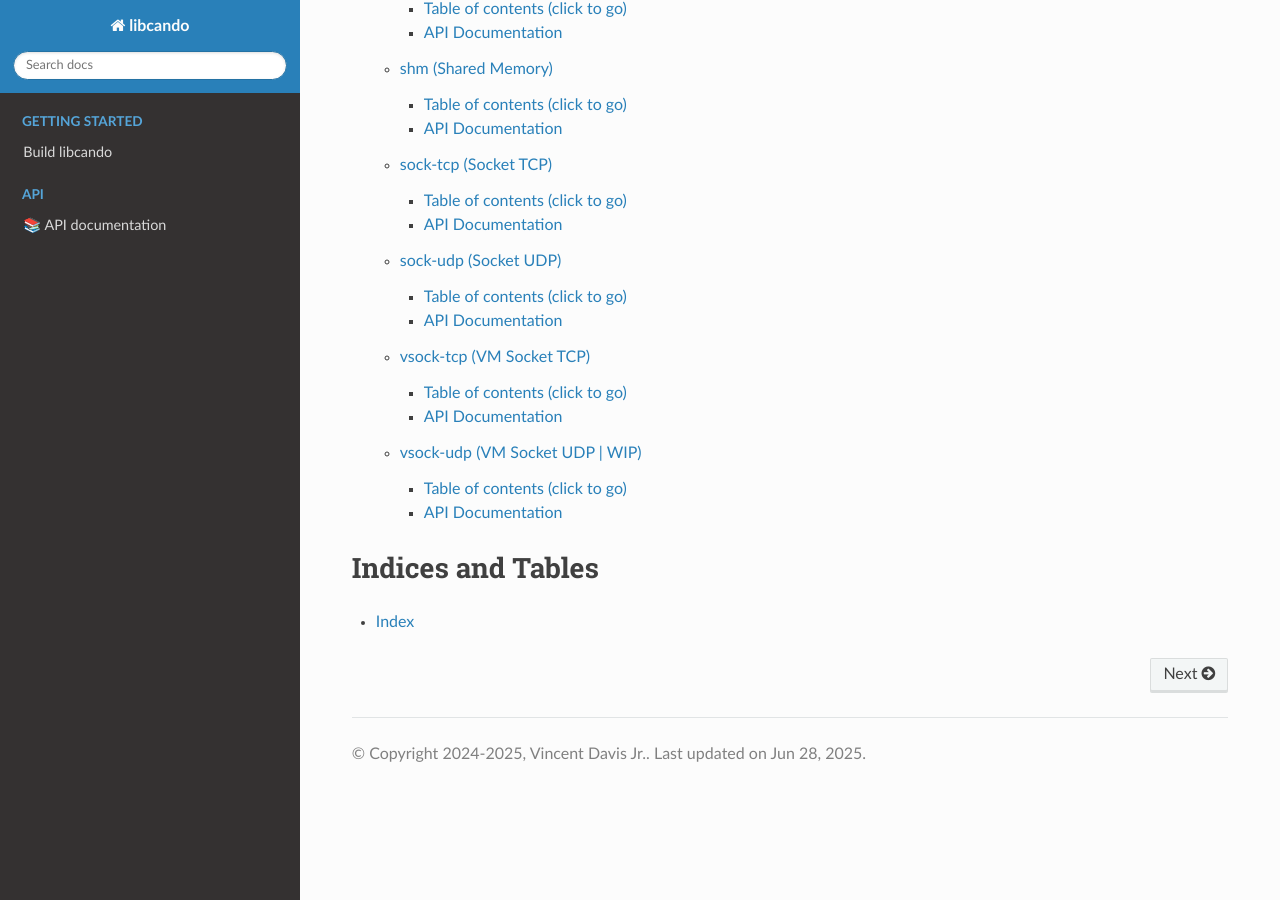
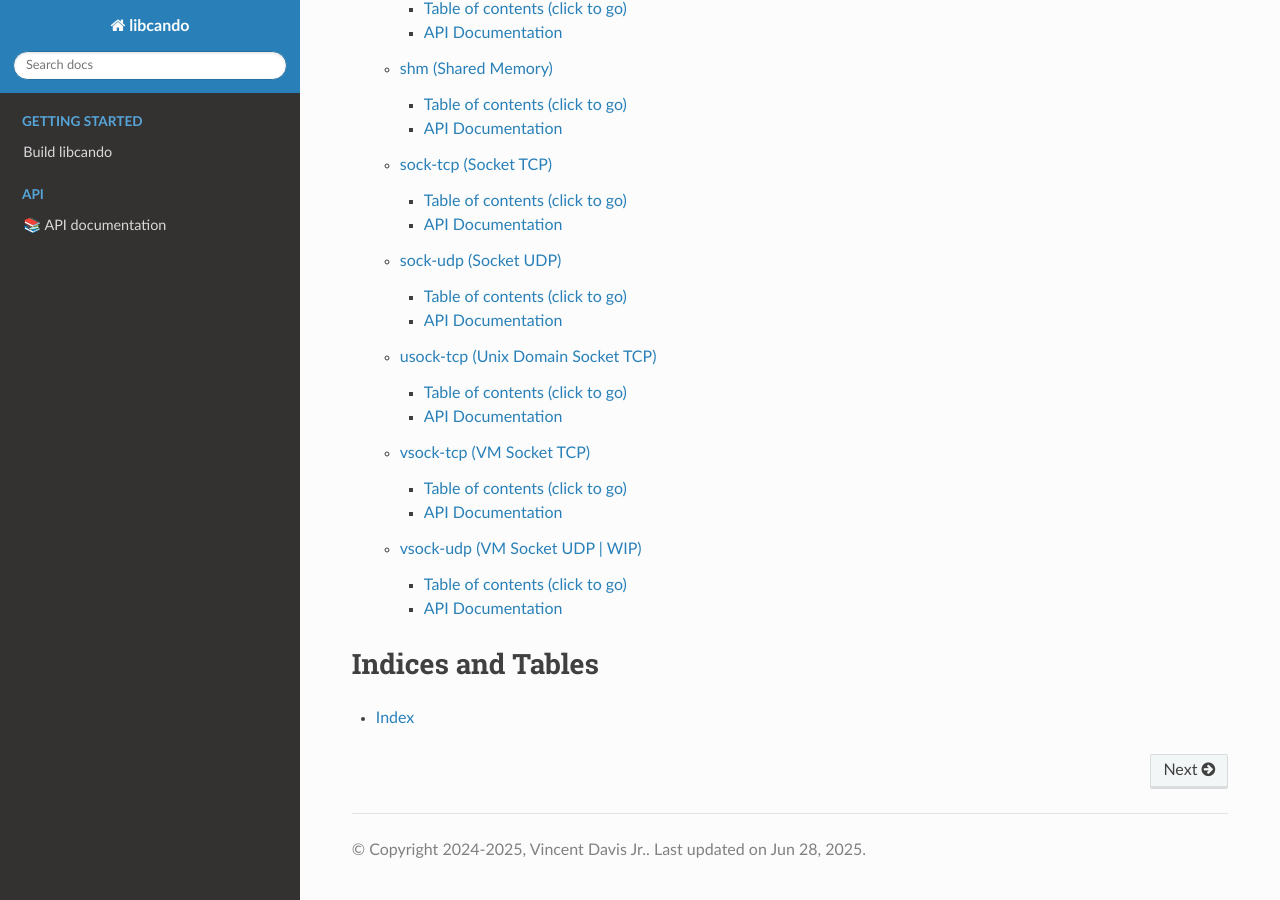
Before and after one commit to under-view/libcando, a Sphinx documentation site: the page built from docs/index.rst, in a window 1280 px wide and 900 px high, scrolled down 655 px. Built offline with Sphinx 7.4.7 and the Read the Docs theme 3.1.0, drawn with Linux system fonts in a browser that asks for light colours; formulas are drawn with MathJax 3; some of the changed lines change nothing that is shown.

Commit message:
docs: add new interface usock-tcp
Signed-off-by: Vincent Davis Jr <vince@underview.tech>

```diff
--- a/docs/api.rst
+++ b/docs/api.rst
@@ -11,5 +11,6 @@
 	shm
 	sock-tcp
 	sock-udp
+	usock-tcp
 	vsock-tcp
 	vsock-udp
--- a/docs/build.rst
+++ b/docs/build.rst
@@ -54,6 +54,7 @@ All options/features are disabled by default.
 	shm=enabled          # Default [disabled]
 	sock-tcp=enabled     # Default [disabled]
 	sock-udp=enabled     # Default [disabled]
+	usock-tcp=enabled    # Default [disabled]
 	vsock-tcp=enabled    # Default [disabled]
 	vsock-udp=enabled    # Default [disabled]
 
@@ -76,6 +77,7 @@ Build/Install (Normal)
 		-Dshm="enabled" \
 		-Dsock-tcp="enabled" \
 		-Dsock-udp="enabled" \
+		-Dusock-tcp="enabled" \
 		-Dvsock-tcp="enabled" \
 		-Dvsock-udp="enabled" \
 		build
@@ -107,6 +109,7 @@ Build/Install (SDK)
 		-Dshm="enabled" \
 		-Dsock-tcp="enabled" \
 		-Dsock-udp="enabled" \
+		-Dusock-tcp="enabled" \
 		-Dvsock-tcp="enabled" \
 		-Dvsock-udp="enabled" \
 		build
--- /dev/null
+++ b/docs/usock-tcp.rst
@@ -0,0 +1,405 @@
+.. default-domain:: C
+
+usock-tcp (Unix Domain Socket TCP)
+==================================
+
+Header: cando/usock-tcp.h
+
+Table of contents (click to go)
+~~~~~~~~~~~~~~~~~~~~~~~~~~~~~~~
+
+======
+Macros
+======
+
+=====
+Enums
+=====
+
+======
+Unions
+======
+
+=======
+Structs
+=======
+
+1. :c:struct:`cando_usock_tcp`
+#. :c:struct:`cando_usock_tcp_server_create_info`
+#. :c:struct:`cando_usock_tcp_client_create_info`
+
+=========
+Functions
+=========
+
+1. :c:func:`cando_usock_tcp_server_create`
+#. :c:func:`cando_usock_tcp_server_accept`
+#. :c:func:`cando_usock_tcp_client_create`
+#. :c:func:`cando_usock_tcp_client_connect`
+#. :c:func:`cando_usock_tcp_client_send_data`
+#. :c:func:`cando_usock_tcp_get_fd`
+#. :c:func:`cando_usock_tcp_get_unix_path`
+#. :c:func:`cando_usock_tcp_destroy`
+#. :c:func:`cando_usock_tcp_get_sizeof`
+#. :c:func:`cando_usock_tcp_recv_data`
+#. :c:func:`cando_usock_tcp_send_data`
+
+API Documentation
+~~~~~~~~~~~~~~~~~
+
+=========================
+cando_usock_tcp (private)
+=========================
+
+| Structure defining Cando Unix Domain Socket TCP interface implementation.
+
+.. c:struct:: cando_usock_tcp
+
+	.. c:member::
+		struct cando_log_error_struct err;
+		bool                          free;
+		int                           fd;
+		struct sockaddr_un            addr;
+
+	:c:member:`err`
+		| Stores information about the error that occured
+		| for the given instance and may later be retrieved
+		| by caller.
+
+	:c:member:`free`
+		| If structure allocated with `calloc(3)`_ member will be
+		| set to true so that, we know to call `free(3)`_ when
+		| destroying the instance.
+
+	:c:member:`fd`
+		| File descriptor to the open TCP unix domain socket.
+
+	:c:member:`addr`
+		| Stores byte information about the TCP unix domain socket
+		| context. Is used for client `connect(2)`_ and server `accept(2)`_.
+
+=========================================================================================================================================
+
+==================================
+cando_usock_tcp_server_create_info
+==================================
+
+| Structure passed to :c:func:`cando_usock_tcp_server_create`
+| used to define how to create the server.
+
+.. c:struct:: cando_usock_tcp_server_create_info
+
+	.. c:member::
+		const char *unix_path;
+		int        connections;
+
+	:c:member:`unix_path`
+		| Absolute path to unix domain socket.
+
+	:c:member:`connections`
+		| Amount of connections that may be queued
+		| at a given moment.
+
+=============================
+cando_usock_tcp_server_create
+=============================
+
+.. c:function:: struct cando_usock_tcp *cando_usock_tcp_server_create(struct cando_usock_tcp *usock, const void *usock_info);
+
+| Creates a socket that may be utilized for server socket operations.
+
+	.. list-table::
+		:header-rows: 1
+
+		* - Param
+	          - Decription
+		* - usock
+		  - | May be ``NULL`` or a pointer to a ``struct`` :c:struct:`cando_usock_tcp`.
+		    | If ``NULL`` memory will be allocated and return to
+		    | caller. If not ``NULL`` address passed will be used
+		    | to store the newly created ``struct`` :c:struct:`cando_usock_tcp`
+		    | instance.
+		* - usock_info
+		  - | Implementation uses a pointer to a
+		    | ``struct`` :c:struct:`cando_usock_tcp_server_create_info`.
+		    | no other implementation may be passed to
+		    | this parameter.
+
+	Returns:
+		| **on success:** Pointer to a ``struct`` :c:struct:`cando_usock_tcp`
+		| **on failure:** ``NULL``
+
+=========================================================================================================================================
+
+=============================
+cando_usock_tcp_server_accept
+=============================
+
+.. c:function:: int cando_usock_tcp_server_accept(struct cando_usock_tcp *usock, struct sockaddr_un *addr);
+
+| Accepts client connections returns file descriptor
+| to the connected client.
+
+	.. list-table::
+		:header-rows: 1
+
+		* - Param
+	          - Decription
+		* - usock
+		  - | Must pass a pointer to a ``struct`` :c:struct:`cando_usock_tcp`.
+		* - addr
+		  - | May be ``NULL`` or a pointer to a ``struct`` `sockaddr_un`_
+		    | If not NULL ``addr`` is filled in via `accept(2)`_ call.
+
+	Returns:
+		| **on success:** File descriptor to accepted client
+		| **on failure:** ``NULL``
+
+=========================================================================================================================================
+
+==================================
+cando_usock_tcp_client_create_info
+==================================
+
+| Structure passed to :c:func:`cando_usock_tcp_client_create`
+| used to define how to create the client.
+
+.. c:struct:: cando_usock_tcp_client_create_info
+
+	.. c:member::
+		const char    *unix_path;
+
+	:c:member:`unix_path`
+		| Absolute path to unix domain socket.
+
+=============================
+cando_usock_tcp_client_create
+=============================
+
+.. c:function:: struct cando_usock_tcp *cando_usock_tcp_client_create(struct cando_usock_tcp *usock, const void *usock_info);
+
+| Creates a socket that may be utilized for client socket operations.
+
+	.. list-table::
+		:header-rows: 1
+
+		* - Param
+	          - Decription
+		* - usock
+		  - | May be ``NULL`` or a pointer to a ``struct`` :c:struct:`cando_usock_tcp`.
+		    | If ``NULL`` memory will be allocated and return to
+		    | caller. If not ``NULL`` address passed will be used
+		    | to store the newly created ``struct`` :c:struct:`cando_usock_tcp`
+		    | instance.
+		* - usock_info
+		  - | Implementation uses a pointer to a
+		    | ``struct`` :c:struct:`cando_usock_tcp_client_create_info`.
+		    | no other implementation may be passed to
+		    | this parameter.
+
+	Returns:
+		| **on success:** Pointer to a ``struct`` :c:struct:`cando_usock_tcp`
+		| **on failure:** ``NULL``
+
+=========================================================================================================================================
+
+==============================
+cando_usock_tcp_client_connect
+==============================
+
+.. c:function:: int cando_usock_tcp_client_connect(struct cando_usock_tcp *usock);
+
+| Connects client socket to address provided via
+| call to :c:func:`cando_usock_tcp_client_create`.
+
+	.. list-table::
+		:header-rows: 1
+
+		* - Param
+	          - Decription
+		* - usock
+		  - | Must pass a pointer to a ``struct`` :c:struct:`cando_usock_tcp`.
+
+	Returns:
+		| **on success:** 0
+		| **on failure:** -1
+
+=========================================================================================================================================
+
+================================
+cando_usock_tcp_client_send_data
+================================
+
+.. c:function:: ssize_t cando_usock_tcp_client_send_data(struct cando_usock_tcp *usock, const void *data, const size_t size, const void *usock_info);
+
+| Send data to client socket address provided via
+| call to :c:func:`cando_usock_tcp_client_create`.
+
+	.. list-table::
+		:header-rows: 1
+
+		* - Param
+	          - Decription
+		* - usock
+		  - | Must pass a pointer to a ``struct`` :c:struct:`cando_usock_tcp`.
+		* - data
+		  - | Pointer to data to send through socket.
+		* - size
+		  - | Size of data to send through socket.
+		* - usock_info
+		  - | Reserved for future usage. For now used
+		    | to set the flag argument of `send(2)`_.
+
+	Returns:
+		| **on success:** Amount of bytes sent
+		| **on failure:** # < 0
+
+=========================================================================================================================================
+
+======================
+cando_usock_tcp_get_fd
+======================
+
+.. c:function:: int cando_usock_tcp_get_fd(struct cando_usock_tcp *usock);
+
+| Acquire socket file descriptor associated with
+| ``struct`` :c:struct:`cando_usock_tcp` instance.
+
+	.. list-table::
+		:header-rows: 1
+
+		* - Param
+	          - Decription
+		* - usock
+		  - | Must pass a pointer to a ``struct`` :c:struct:`cando_usock_tcp`.
+
+	Returns:
+		| **on success:** TCP unix domain socket file descriptor
+		| **on failure:** -1
+
+=========================================================================================================================================
+
+=============================
+cando_usock_tcp_get_unix_path
+=============================
+
+.. c:function:: unsigned int cando_usock_tcp_get_unix_path(struct cando_usock_tcp *usock);
+
+| Acquire textual path to unix domain socket file in string
+| format associated with ``struct`` :c:struct:`cando_usock_tcp` instance.
+
+	.. list-table::
+		:header-rows: 1
+
+		* - Param
+	          - Decription
+		* - usock
+		  - | Must pass a pointer to a ``struct`` :c:struct:`cando_usock_tcp`.
+
+	Returns:
+		| **on success:** Textual path to unix domain socket
+		| **on failure:** ``NULL``
+
+=========================================================================================================================================
+
+=======================
+cando_usock_tcp_destroy
+=======================
+
+.. c:function:: void cando_usock_tcp_destroy(struct cando_usock_tcp *usock);
+
+| Frees any allocated memory and closes FD's (if open) created after
+| :c:func:`cando_usock_tcp_server_create` or :c:func:`cando_usock_tcp_client_create` call.
+
+	.. list-table::
+		:header-rows: 1
+
+		* - Param
+	          - Decription
+		* - usock
+		  - | Pointer to a valid ``struct`` :c:struct:`cando_usock_tcp`.
+
+=========================================================================================================================================
+
+==========================
+cando_usock_tcp_get_sizeof
+==========================
+
+.. c:function:: int cando_usock_tcp_get_sizeof(void);
+
+| Returns size of the internal structure. So,
+| if caller decides to allocate memory outside
+| of API interface they know the exact amount
+| of bytes.
+
+	Returns:
+		| **on success:** sizeof(``struct`` :c:struct:`cando_usock_tcp`)
+		| **on failure:** sizeof(``struct`` :c:struct:`cando_usock_tcp`)
+
+=========================================================================================================================================
+
+=========================
+cando_usock_tcp_recv_data
+=========================
+
+.. c:function:: ssize_t cando_usock_tcp_recv_data(const int sock_fd, void *data, const size_t size, const void *usock_info);
+
+| Receive data from socket file descriptor.
+
+	.. list-table::
+		:header-rows: 1
+
+		* - Param
+	          - Decription
+		* - sock_fd
+		  - Socket file descriptor to receive data from.
+		* - data
+		  - | Pointer to data to store data received from a socket.
+		* - size
+		  - | Size of data to receive from a socket.
+		* - usock_info
+		  - | Reserved for future usage. For now used
+		    | to set the flag argument of `recv(2)`_.
+
+	Returns:
+		| **on success:** Amount of bytes received
+		| **on failure:** # < 0
+
+=========================================================================================================================================
+
+=========================
+cando_usock_tcp_send_data
+=========================
+
+.. c:function:: ssize_t cando_usock_tcp_send_data(const int sock_fd, const void *data, const size_t size, const void *usock_info);
+
+| Send data to socket file descriptor.
+
+	.. list-table::
+		:header-rows: 1
+
+		* - Param
+	          - Decription
+		* - sock_fd
+		  - | Socket file descriptor to send data to.
+		* - data
+		  - | Pointer to data to send through socket.
+		* - size
+		  - | Size of data to send through socket.
+		* - usock_info
+		  - | Reserved for future usage. For now used
+		    | to set the flag argument of `send(2)`_.
+
+	Returns:
+		| **on success:** Amount of bytes sent
+		| **on failure:** # < 0
+
+=========================================================================================================================================
+
+.. _calloc(3): https://www.man7.org/linux/man-pages/man3/malloc.3.html
+.. _free(3): https://www.man7.org/linux/man-pages/man3/free.3.html
+.. _connect(2): https://www.man7.org/linux/man-pages/man2/connect.2.html
+.. _send(2): https://www.man7.org/linux/man-pages/man2/send.2.html
+.. _recv(2): https://www.man7.org/linux/man-pages/man2/recv.2.html
+.. _accept(2): https://www.man7.org/linux/man-pages/man2/accept.2.html
+.. _sockaddr_un: https://www.man7.org/linux/man-pages/man3/sockaddr.3type.html
```
Also changed, not shown: 2 other files.
